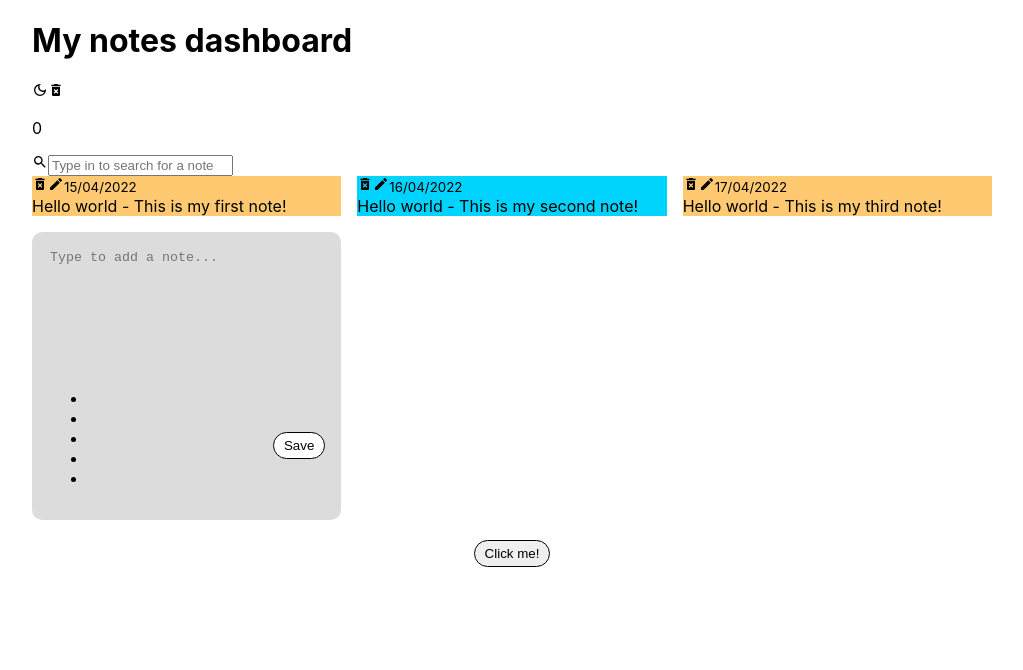
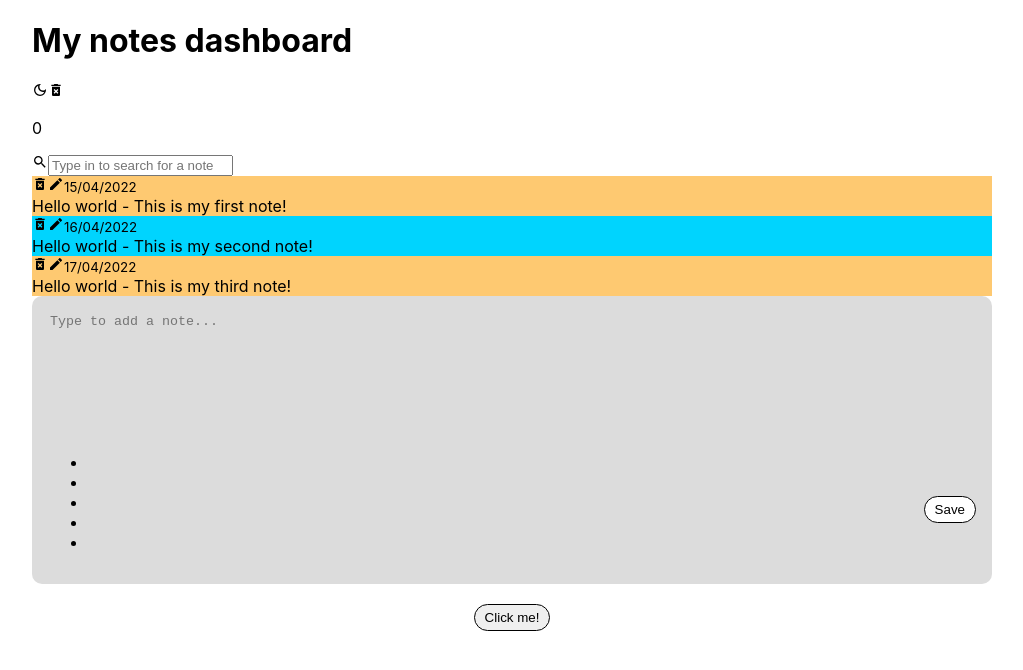
Before and after one commit to micadecolonia/coding-challenge, a React (Create React App) app: page / in a window 1280 px wide. Shown: the top 670 px of the page, without its empty margins (128-1151 px from the left). Built offline with nearby package versions, Linux system fonts and the light colour scheme.

Commit message:
Added Tailwind to NotesList

```diff
--- a/src/components/NotesList/Index.js
+++ b/src/components/NotesList/Index.js
@@ -7,7 +7,7 @@ function NotesList({
   handleRemoveFromTrash, isEdit, isDelete, handleIsEdit, handleEditNote,
 }) {
   return (
-    <div className="notes-list">
+    <div className="grid gap-4 grid-cols-250">
       {notes.map((note, index) => (
         <Note
           // eslint-disable-next-line react/no-array-index-key
```
